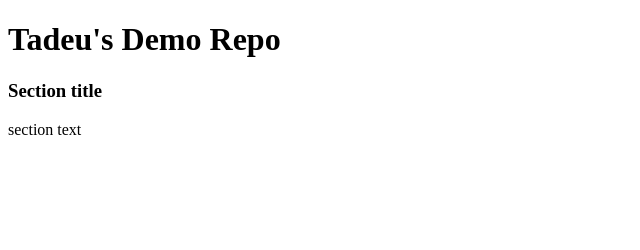
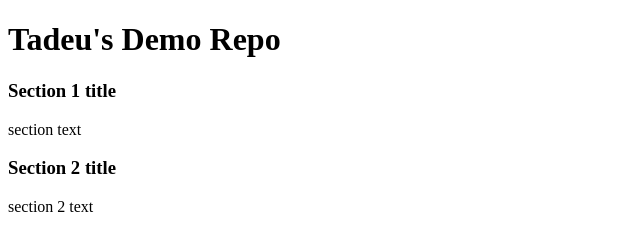
Before and after one commit to tadeulima14/demo-repo, a plain HTML site: page index.html in a window 1280 px wide. Shown: the whole page, without its empty margins (0-640 px from the left). Drawn offline with Linux system fonts and the light colour scheme.

Commit message:
added section 2 content

```diff
--- a/index.html
+++ b/index.html
@@ -14,9 +14,17 @@
 
             <section>
 
-                <h1>Section title</h1>
+                <h1>Section 1 title</h1>
 
                 <p>section text</p>
+
+            </section>
+
+            <section>
+
+                <h1>Section 2 title</h1>
+
+                <p>section 2 text</p>
 
             </section>
 
```
